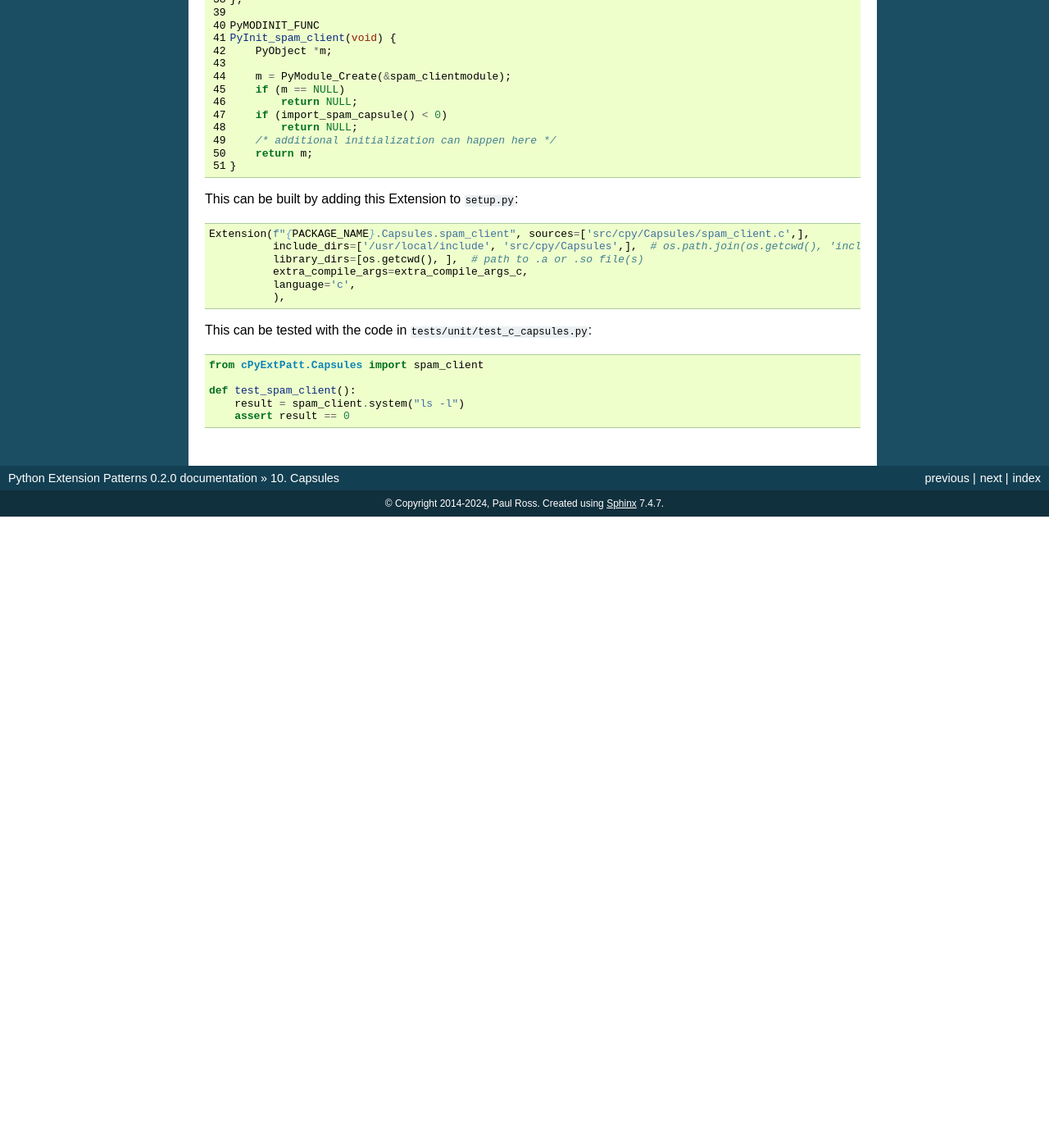
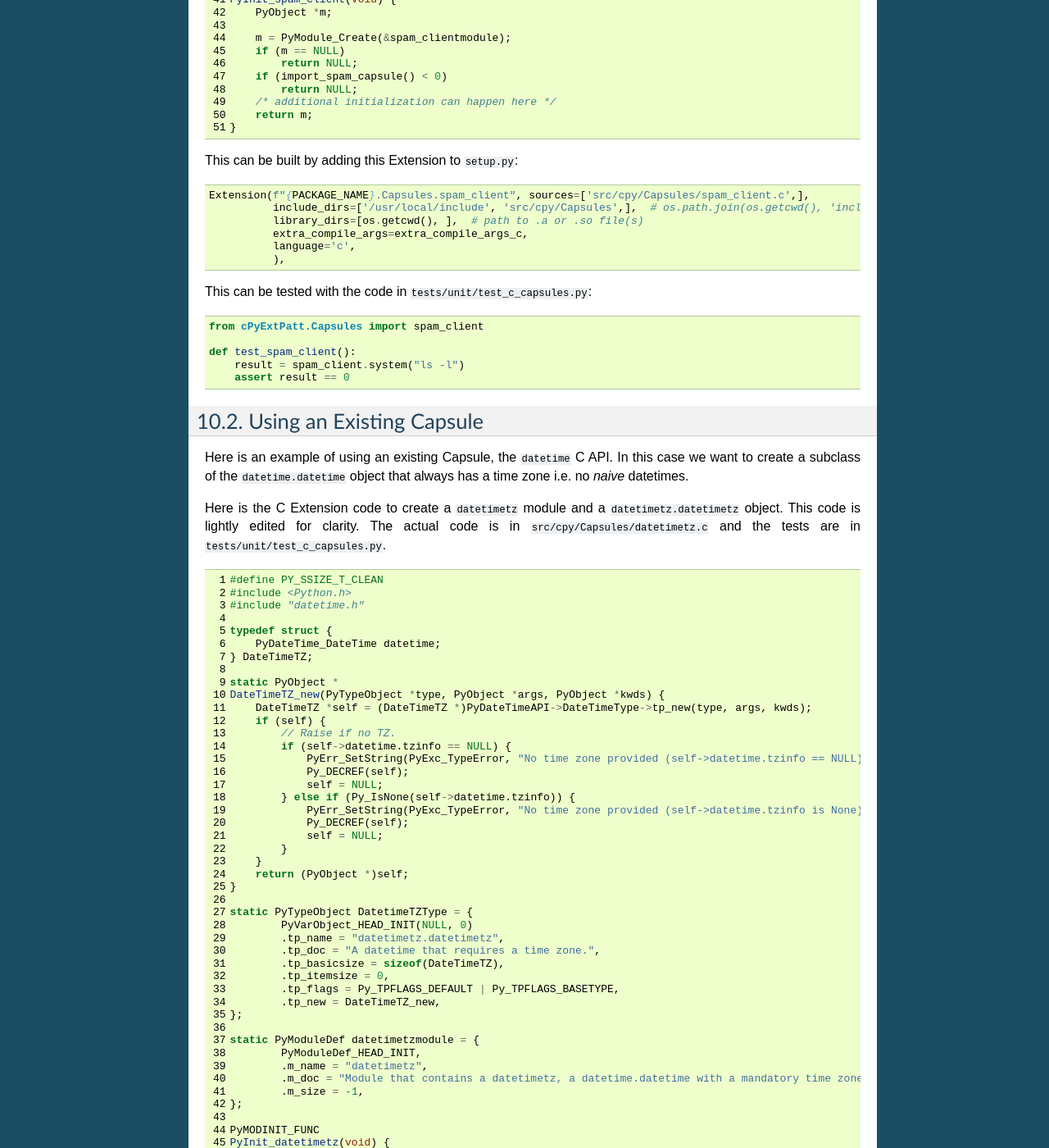
Before and after one commit to paulross/PythonExtensionPatterns, a Sphinx documentation site: the page built from doc/sphinx/source/capsules.rst, in a window 1280 px wide and 1400 px high, scrolled down 4582 px. Shown: the whole window at 82% size. Built offline with Sphinx 7.4.7, drawn with Linux system fonts in a browser that asks for light colours; before the commit the page ends 5212 px from its top, so only the background shows below that; some of the changed text lies outside the part shown.

Commit message:
Fix datetimetz.c for Python version 3.9, 3.10, 3.11, 3.12, 3.13. Add documentation in capsules.rst.

```diff
--- a/doc/sphinx/source/capsules.rst
+++ b/doc/sphinx/source/capsules.rst
@@ -61,10 +61,7 @@ The code is in ``src/cpy/Capsules/spam.c``.
             -1,       /* size of per-interpreter state of the module,
                      or -1 if the module keeps state in global variables. */
             SpamMethods,
-            NULL,
-            NULL,
-            NULL,
-            NULL,
+            NULL, NULL, NULL, NULL,
     };
 
     PyMODINIT_FUNC
@@ -335,3 +332,98 @@ This can be tested with the code in ``tests/unit/test_c_capsules.py``:
     def test_spam_client():
         result = spam_client.system("ls -l")
         assert result == 0
+
+
+================================
+Using an Existing Capsule
+================================
+
+Here is an example of using an existing Capsule, the ``datetime`` C API.
+In this case we want to create a subclass of the ``datetime.datetime`` object that always has a time zone i.e. no
+`naive` datetimes.
+
+Here is the C Extension code to create a ``datetimetz`` module and a ``datetimetz.datetimetz`` object.
+This code is lightly edited for clarity.
+The actual code is in ``src/cpy/Capsules/datetimetz.c`` and the tests are in ``tests/unit/test_c_capsules.py``.
+
+.. code-block:: c
+
+    #define PY_SSIZE_T_CLEAN
+    #include <Python.h>
+    #include "datetime.h"
+
+    typedef struct {
+        PyDateTime_DateTime datetime;
+    } DateTimeTZ;
+
+    static PyObject *
+    DateTimeTZ_new(PyTypeObject *type, PyObject *args, PyObject *kwds) {
+        DateTimeTZ *self = (DateTimeTZ *)PyDateTimeAPI->DateTimeType->tp_new(type, args, kwds);
+        if (self) {
+            // Raise if no TZ.
+            if (self->datetime.tzinfo == NULL) {
+                PyErr_SetString(PyExc_TypeError, "No time zone provided (self->datetime.tzinfo == NULL).");
+                Py_DECREF(self);
+                self = NULL;
+            } else if (Py_IsNone(self->datetime.tzinfo)) {
+                PyErr_SetString(PyExc_TypeError, "No time zone provided (self->datetime.tzinfo is None).");
+                Py_DECREF(self);
+                self = NULL;
+            }
+        }
+        return (PyObject *)self;
+    }
+
+    static PyTypeObject DatetimeTZType = {
+            PyVarObject_HEAD_INIT(NULL, 0)
+            .tp_name = "datetimetz.datetimetz",
+            .tp_doc = "A datetime that requires a time zone.",
+            .tp_basicsize = sizeof(DateTimeTZ),
+            .tp_itemsize = 0,
+            .tp_flags = Py_TPFLAGS_DEFAULT | Py_TPFLAGS_BASETYPE,
+            .tp_new = DateTimeTZ_new,
+    };
+
+    static PyModuleDef datetimetzmodule = {
+            PyModuleDef_HEAD_INIT,
+            .m_name = "datetimetz",
+            .m_doc = "Module that contains a datetimetz, a datetime.datetime with a mandatory time zone.",
+            .m_size = -1,
+    };
+
+    PyMODINIT_FUNC
+    PyInit_datetimetz(void) {
+        PyObject *m = PyModule_Create(&datetimetzmodule);
+        if (m == NULL) {
+            return NULL;
+        }
+        // datetime.datetime_CAPI
+        PyDateTime_IMPORT;
+        if (!PyDateTimeAPI) {
+            Py_DECREF(m);
+            return NULL;
+        }
+        // Set inheritance.
+        DatetimeTZType.tp_base = PyDateTimeAPI->DateTimeType;
+        if (PyType_Ready(&DatetimeTZType) < 0) {
+            Py_DECREF(m);
+            return NULL;
+        }
+        Py_INCREF(&DatetimeTZType);
+        PyModule_AddObject(m, "datetimetz", (PyObject *) &DatetimeTZType);
+        /* additional initialization can happen here */
+        return m;
+    }
+
+The extension is created with this in ``setup.py``:
+
+.. code-block:: python
+
+        Extension(f"{PACKAGE_NAME}.Capsules.datetimetz", sources=['src/cpy/Capsules/datetimetz.c', ],
+                  include_dirs=['/usr/local/include', 'src/cpy/Capsules', ],
+                  library_dirs=[os.getcwd(), ],
+                  extra_compile_args=extra_compile_args_c,
+                  language='c',
+                  ),
+
+Extensive tests are in ``tests/unit/test_c_capsules.py``.
```
Also changed, not shown: 2 other files.
